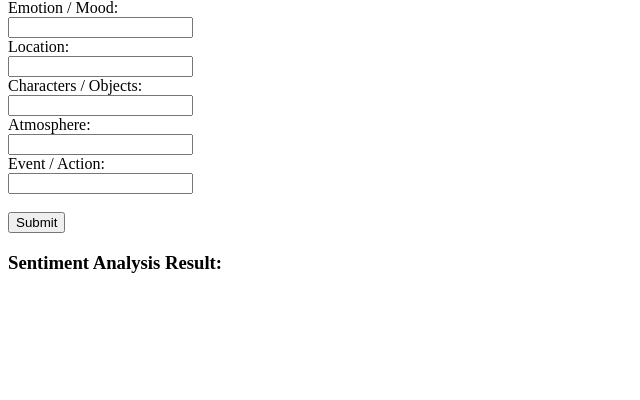
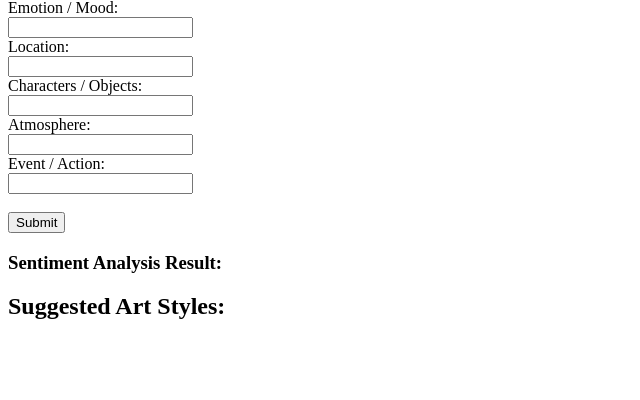
Before and after one commit to Taiga09/TaigaH_nextofweb_project, a Flask app: page / in a window 1280 px wide. Shown: the part 68-468 px from the top of the page, without its empty margins (0-640 px from the left). Run offline with Flask 3, Linux system fonts and the light colour scheme.

Commit message:
Export them as 5 different buttons
Successfully export the answer, receive them separately and have them as separate buttons in html

```diff
--- a/app.py
+++ b/app.py
@@ -58,15 +58,19 @@
             # Accessing the image URL correctly from the response object
             image_url = response.data[0].url  # Adjusted to use attribute access
 
+
             # Extract the art styles from the response
-            #art_styles = [choice['message'].split(", ") for choice in gpt_response.choices]
-            # New line
             art_styles = [choice.message.content.split(", ") for choice in gpt_response.choices]
 
+            # Flatten the list of art styles
+            flattened_styles = [style for styles_list in art_styles for style in styles_list]
 
             print("Suggested Art Styles:")
-            for idx, style in enumerate(art_styles, start=1):
+            for idx, style in enumerate(flattened_styles, start=1):
                 print(f"{idx}. {style}")
+
+            return render_template('index.html', image_url=image_url, art_styles=flattened_styles)
+
 
         except Exception as e:
             print(f"An error occurred while generating the image: {e}")
--- a/templates/index.html
+++ b/templates/index.html
@@ -2,6 +2,7 @@
 <html>
 <head>
     <title>User Input Form</title>
+    <title>Suggested Art Styles</title>
 </head>
 <body>
     <h2>Share your creative ideas</h2>
@@ -39,6 +40,14 @@
         </div>
         -->
     {% endif %}
+
+    <h2>Suggested Art Styles:</h2>
+    <div>
+        {% for style in art_styles %}
+        <button>{{ style }}</button>
+        {% endfor %}
+    </div>
+
     {% if image_url is not none %}
         <div>
             <h3>Generated Image:</h3>
```
